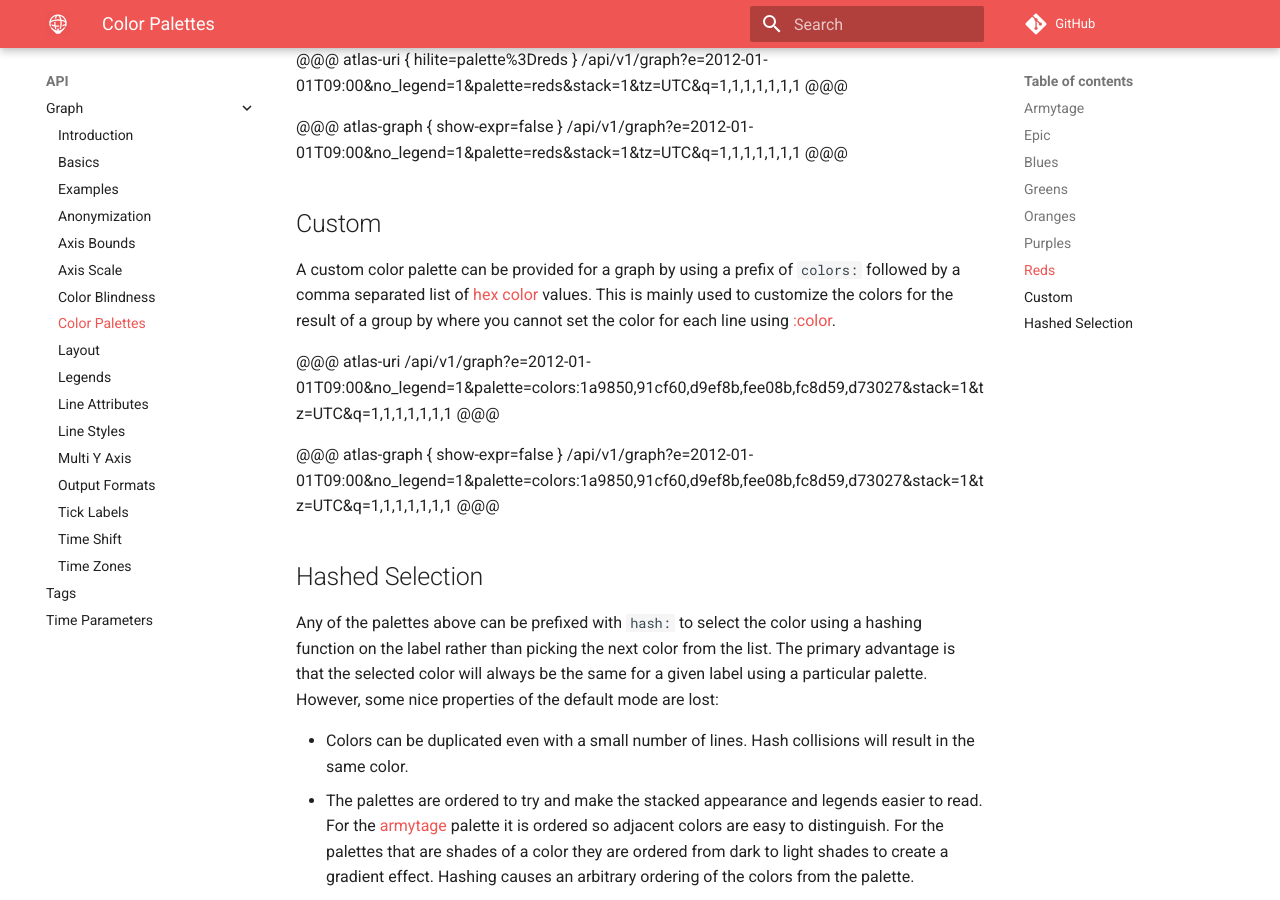
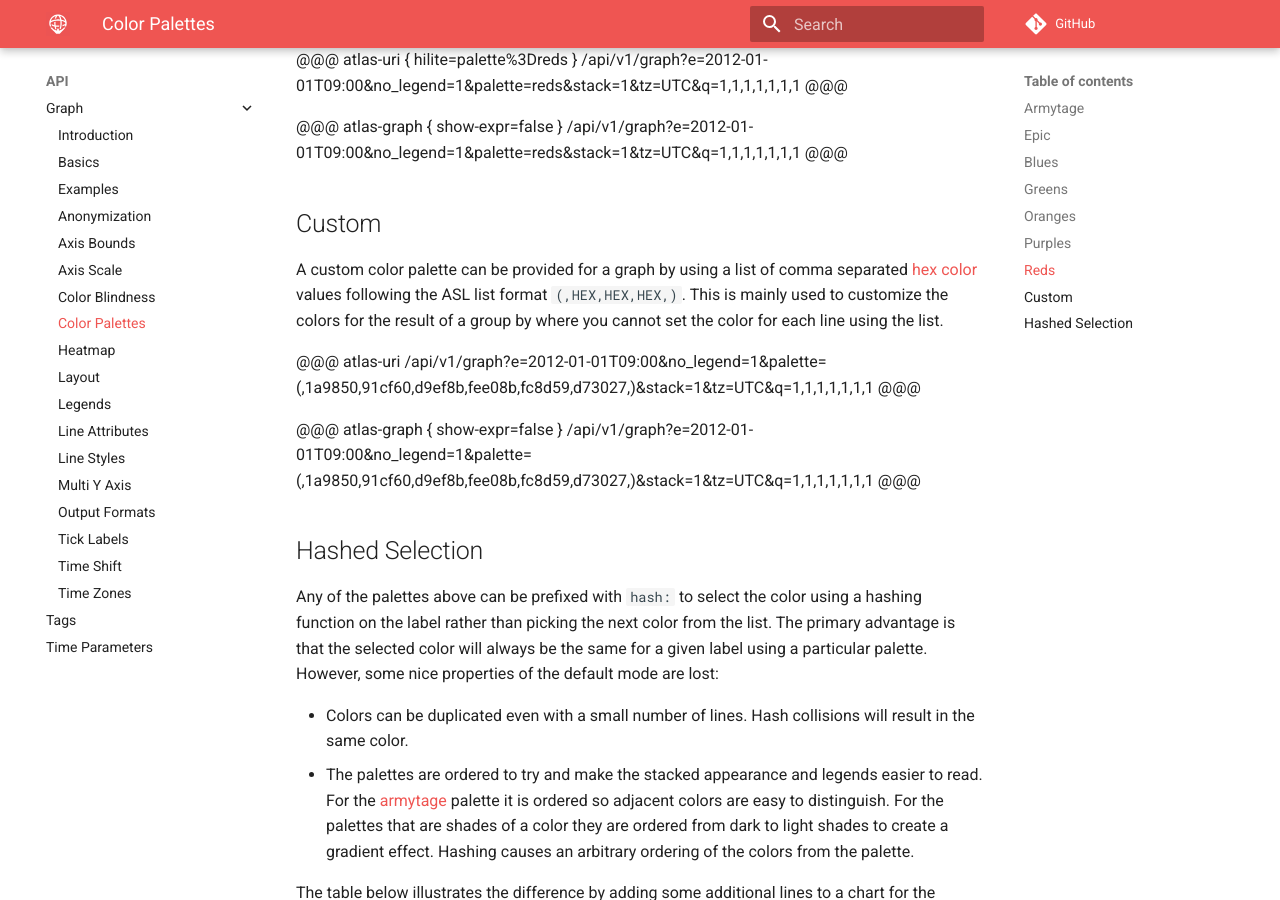
Before and after one commit to Netflix/atlas-docs, an MkDocs documentation site: the page built from docs/api/graph/color-palettes.md, in a window 1280 px wide and 900 px high, scrolled down 2393 px. Built offline with MkDocs 1.6.1 and Material for MkDocs 9.7.7, drawn with Linux system fonts in a browser that asks for light colours; comment, search, counter and statistics services are not loaded.

Commit message:
Add heatmap and duration documentation. (#139)
* Add heatmap documentation.
Includes a page under the graph API laying out all of the parameters availalbe
for heatmaps, the `:heatmap` ASL ref entry and a heatmap example with link
under the line styles page.
Also adds the `log-linear` scale to the axis scale page.
Bump the Atlas plugin to 1.8.0-rc.2
* Add duration ticks to the documentation.
* Catch Atlas jar download failures.
* Build with JDK 17
* Deprecate `:colors` from custom palette.

```diff
--- a/docs/api/graph/color-palettes.md
+++ b/docs/api/graph/color-palettes.md
@@ -103,17 +103,17 @@
 
 ## Custom
 
-A custom color palette can be provided for a graph by using a prefix of `colors:` followed by
-a comma separated list of [hex color](../../asl/ref/color.md) values. This is mainly used to customize the
-colors for the result of a group by where you cannot set the color for each line using
-[:color](../../asl/ref/color.md).
+A custom color palette can be provided for a graph by using a list of  comma separated
+[hex color](../../asl/ref/color.md) values following the ASL list format `(,HEX,HEX,HEX,)`.
+This is mainly used to customize the colors for the result of a group by where you
+cannot set the color for each line using the list.
 
 @@@ atlas-uri
-/api/v1/graph?e=2012-01-01T09:00&no_legend=1&palette=colors:1a9850,91cf60,d9ef8b,fee08b,fc8d59,d73027&stack=1&tz=UTC&q=1,1,1,1,1,1,1
+/api/v1/graph?e=2012-01-01T09:00&no_legend=1&palette=(,1a9850,91cf60,d9ef8b,fee08b,fc8d59,d73027,)&stack=1&tz=UTC&q=1,1,1,1,1,1,1
 @@@
 
 @@@ atlas-graph { show-expr=false }
-/api/v1/graph?e=2012-01-01T09:00&no_legend=1&palette=colors:1a9850,91cf60,d9ef8b,fee08b,fc8d59,d73027&stack=1&tz=UTC&q=1,1,1,1,1,1,1
+/api/v1/graph?e=2012-01-01T09:00&no_legend=1&palette=(,1a9850,91cf60,d9ef8b,fee08b,fc8d59,d73027,)&stack=1&tz=UTC&q=1,1,1,1,1,1,1
 @@@
 
 ## Hashed Selection
--- a/mkdocs.yml
+++ b/mkdocs.yml
@@ -24,6 +24,7 @@
     - Axis Scale: api/graph/axis-scale.md
     - Color Blindness: api/graph/vision.md
     - Color Palettes: api/graph/color-palettes.md
+    - Heatmap: api/graph/heatmap.md
     - Layout: api/graph/layout.md
     - Legends: api/graph/legends.md
     - Line Attributes: api/graph/line-attributes.md
@@ -162,12 +163,14 @@
       - des-epic-viz: asl/ref/des-epic-viz.md
       - filter: asl/ref/filter.md
       - head: asl/ref/head.md
+      - heatmap: asl/ref/heatmap.md
       - legend: asl/ref/legend.md
       - limit: asl/ref/limit.md
       - line: asl/ref/line.md
       - ls: asl/ref/ls.md
       - lw: asl/ref/lw.md
       - palette: asl/ref/palette.md
+      - percentiles-heatmap: asl/ref/percentiles-heatmap.md
       - order: asl/ref/order.md
       - s: asl/ref/s.md
       - sort: asl/ref/sort.md
```
Also changed, not shown: docs/api/graph/axis-scale.md (+16 -0 lines), docs/api/graph/heatmap.md (added, +89 -0 lines), docs/api/graph/line-styles.md (+19 -0 lines), docs/api/graph/tick.md (+15 -0 lines), docs/asl/ref/heatmap.md (added, +17 -0 lines), docs/asl/ref/percentiles-heatmap.md (added, +20 -0 lines), docs/images/heatmap_timer2_log_linear.png (added), 3 other files.
